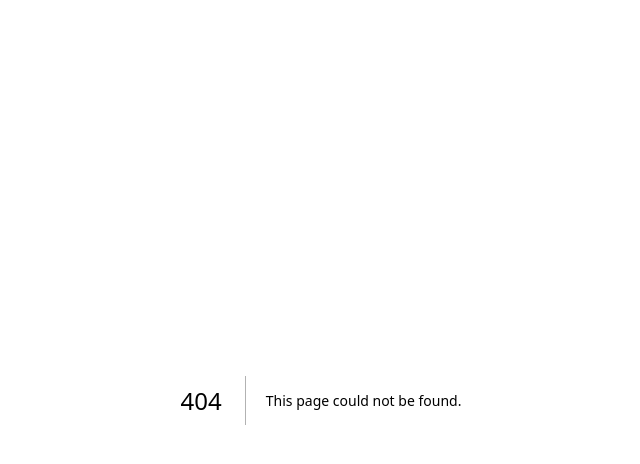
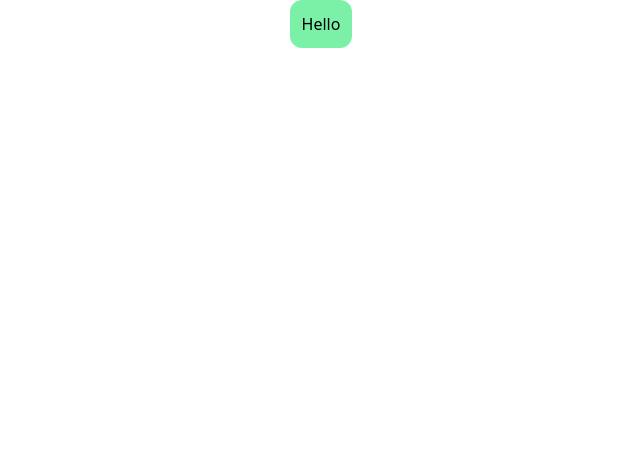
Before and after one commit to TheDAOS/Asano, a Next.js app: page /home in a window 1280 px wide. Before the commit this address had no page. Shown: the top 464 px of the page, without its empty margins (319-959 px from the left). Built offline with nearby package versions, Linux system fonts and the light colour scheme.

Commit message:
Update manifest, add globals.css, and create home page component

```diff
--- /dev/null
+++ b/app/globals.css
@@ -0,0 +1 @@
+@import "tailwindcss";
--- /dev/null
+++ b/app/home/page.tsx
@@ -0,0 +1,13 @@
+import '../globals.css'
+
+
+const Page = () => {
+
+    return (
+        <div className="flex justify-center iteams-center h-full w-full">
+            <div className="bg-green-300 p-3 rounded-xl text-center">Hello</div>
+        </div>
+    )
+}
+
+export default Page
--- a/app/manifest.ts
+++ b/app/manifest.ts
@@ -5,7 +5,7 @@ export default function manifest(): MetadataRoute.Manifest {
         name: 'Asano',
         short_name: 'Asano',
         description: 'Asano a Next.js PWA Expence tracker app',
-        start_url: '/',
+        start_url: '/home',
         display: 'standalone',
         background_color: '#ffffff',
         theme_color: '#000000',
--- a/app/page.tsx
+++ b/app/page.tsx
@@ -1,5 +1,6 @@
 'use client'
 
+import './globals.css'
 import { useState, useEffect } from 'react'
 import { subscribeUser, unsubscribeUser, sendNotification } from './actions'
 
--- a/package.json
+++ b/package.json
@@ -10,20 +10,21 @@
   },
   "dependencies": {
     "next": "15.4.6",
+    "postcss": "^8.5.6",
     "react": "19.1.0",
     "react-dom": "19.1.0",
     "web-push": "^3.6.7"
   },
   "devDependencies": {
     "@eslint/eslintrc": "^3",
-    "@tailwindcss/postcss": "^4",
+    "@tailwindcss/postcss": "^4.1.12",
     "@types/node": "^20",
     "@types/react": "^19",
     "@types/react-dom": "^19",
     "@types/web-push": "^3.6.4",
     "eslint": "^9",
     "eslint-config-next": "15.4.6",
-    "tailwindcss": "^4",
+    "tailwindcss": "^4.1.12",
     "typescript": "^5"
   }
 }
```
Also changed, not shown: 1 other file (tests, documents, lock files or other folders).
